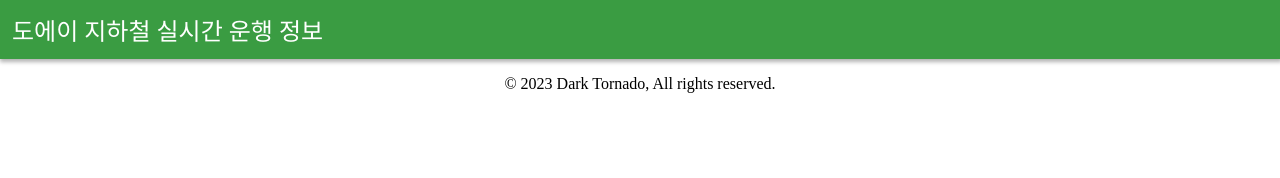
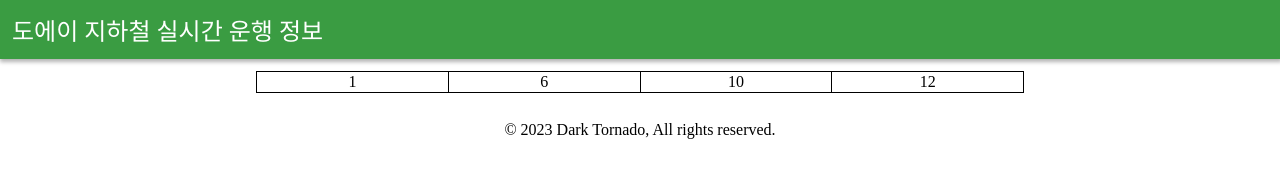
Before and after one commit to DarkTornado/toei, a plain HTML site: page index.html in a window 1280 px wide. Drawn offline with Linux system fonts and the light colour scheme; a web font is replaced by a local one.

Commit message:
line list is adding

```diff
--- a/index.html
+++ b/index.html
@@ -17,10 +17,23 @@
         box-shadow: 1px 2px 4px 1px rgba(0, 0, 0, 0.3);
     }
     div.body {
-        margin: 0px;
+        padding: 12px;
+        margin:  0px auto;
+        max-width: 768px;
     }
     div.footer {
         margin: 0px;
+    }
+
+    table {
+        width: 100%;
+        border: 1px solid #000000;
+        border-collapse: collapse;
+    }
+    td {
+        width: 25%;
+        border: 1px solid #000000;
+        text-align: center;
     }
 
     p.copyright {
@@ -33,7 +46,14 @@
         도에이 지하철 실시간 운행 정보
     </div>
     <div class=body>
-
+        <table>
+            <tr>
+                <td>1</td>
+                <td>6</td>
+                <td>10</td>
+                <td>12</td>
+            </tr>
+        </table>
     </div>
     <div class=footer>
         <p class=copyright>© 2023 Dark Tornado, All rights reserved.</p>
```
